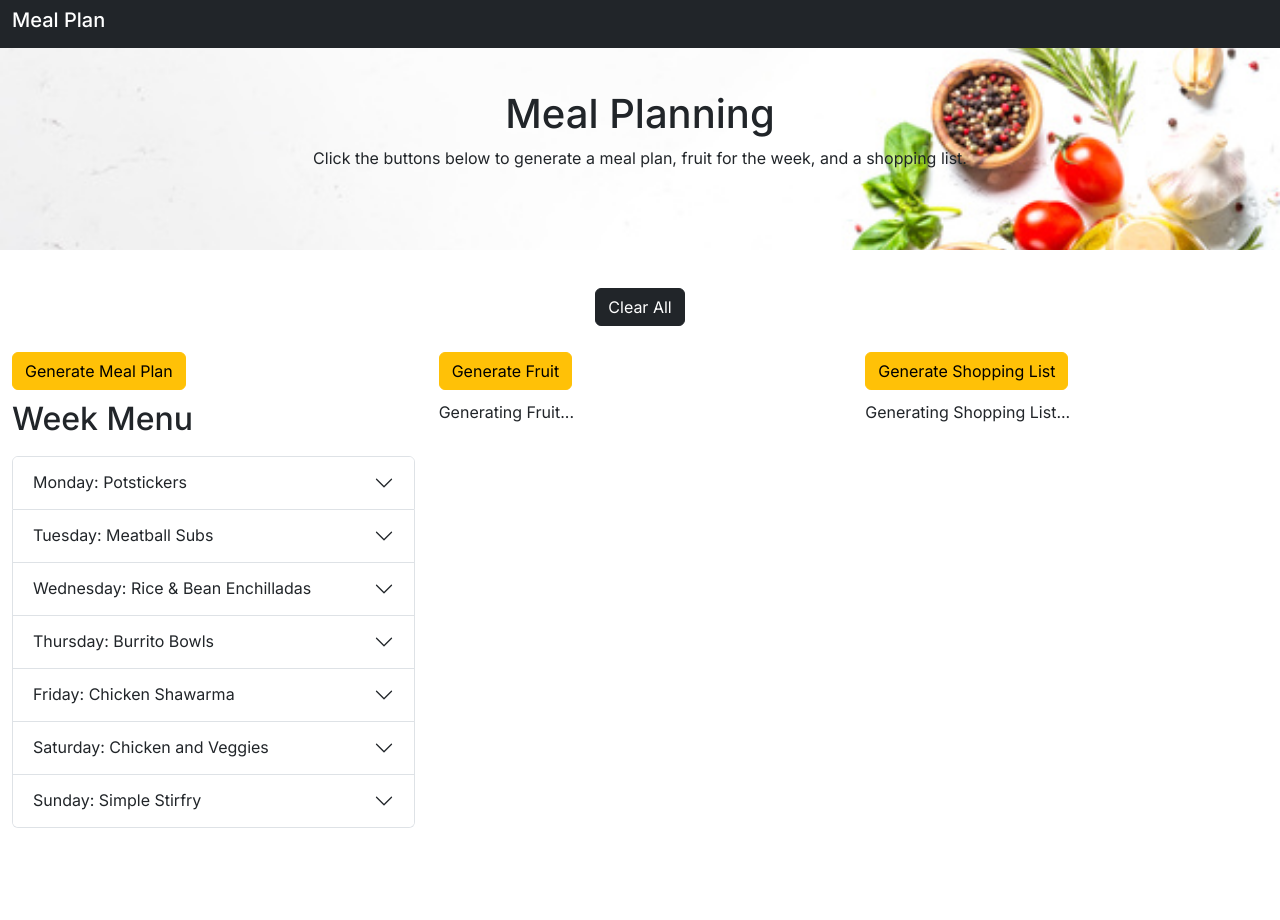
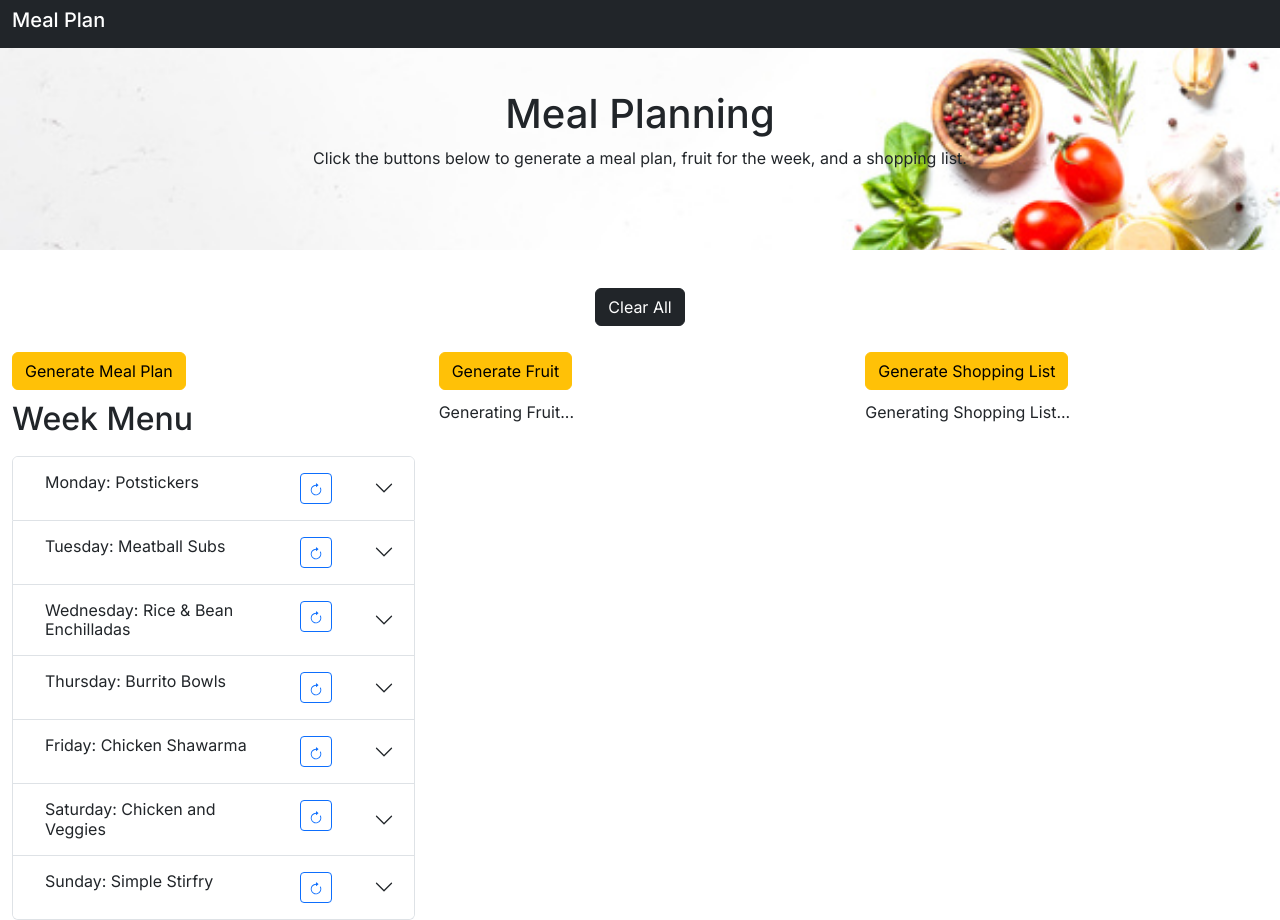
Before and after one commit to KayTV/react-meal-planning, a Next.js app: page / in a window 1280 px wide. Both pictures are taken after a click on the button "Generate Meal Plan". Before the commit the page ends 828 px from the top, so only its background shows below. Built offline with nearby package versions, Linux system fonts and the light colour scheme.

Commit message:
Fix meal refresh adding duplicates

```diff
--- a/src/app/components/accordian.tsx
+++ b/src/app/components/accordian.tsx
@@ -1,4 +1,4 @@
-import { Accordion } from 'react-bootstrap';
+import { Accordion, Button, Col, Container, Row } from 'react-bootstrap';
 import { ArrowClockwise } from 'react-bootstrap-icons';
 import { DataDisplay } from '@/lib/definitions';
 import React from "react";
@@ -26,11 +26,21 @@ const AccordionCommon = ({
         <Accordion>
             {data.map((value, i) => (
                 <Accordion.Item key={value.index} eventKey={value.index}>
-                    <Accordion.Header>{value.header}</Accordion.Header>
+                    <Accordion.Header>
+                        <Container fluid>
+                            <Row>
+                                <Col sm={9}>{value.header}</Col>
+                                <Col sm={2}>
+                                    <Button variant="outline-primary" size="sm" onClick={() => handleOnClick(i)}>
+                                        <ArrowClockwise />
+                                    </Button>
+                                </Col>
+                            </Row>
+                        </Container>
+                    </Accordion.Header>
                     <Accordion.Body>
                         <p><b>Description: </b>{value.body}</p>
                         <p>{children}</p>
-                        <p><b>Refresh?</b> <ArrowClockwise onClick={() => handleOnClick(i)} /></p>
                     </Accordion.Body>
                 </Accordion.Item>
             ))}
--- a/src/app/pages/meal-plan.tsx
+++ b/src/app/pages/meal-plan.tsx
@@ -2,7 +2,7 @@
 
 import { Col, Container, Row } from 'react-bootstrap';
 import { DataDisplay, Ingredient, Meal } from '@/lib/definitions';
-import { Days, getDayByIndex } from '@/lib/days';
+import { getDayByIndex } from '@/lib/days';
 import React, { ReactElement } from 'react';
 import { Unit, convertUnit } from '@/lib/unit';
 
@@ -104,10 +104,17 @@ export default function MealPlan() {
 
     const refreshMealOption = (index: number) => {
         const newMeals = [...mealsList];
+        let isRepeat = true;
+        let i = 0;
+        while (isRepeat) {
+            i++;
+            if (i > 20) break;
             const randomMeal = ALL_MEALS[Math.floor(Math.random() * ALL_MEALS.length)];
-        randomMeal.index = index;
-        randomMeal.day = getDayByIndex(randomMeal.index);
+            isRepeat = !!newMeals.find((meal) => meal.index === randomMeal.index);
+            if (isRepeat) continue;
+            randomMeal.day = getDayByIndex(index);
             newMeals[index] = randomMeal;
+        }
         setMealsList(newMeals);
     }
 
@@ -125,11 +132,13 @@ export default function MealPlan() {
 
     const createShoppingListItems = (): ReactElement[] => {
         return shoppingList.map(item => (
+            <Container fluid>
                 <Row key={item.id}>
                     <Col md={6}>{item.name}</Col>
                     <Col md={2}>{toFixedDecimals(item.quantity)}</Col>
                     <Col md={4}>{item.unit}</Col>
                 </Row>
+            </Container>
         ));
     }
 
```
Lines whose indentation alone changed are shown as unchanged.
